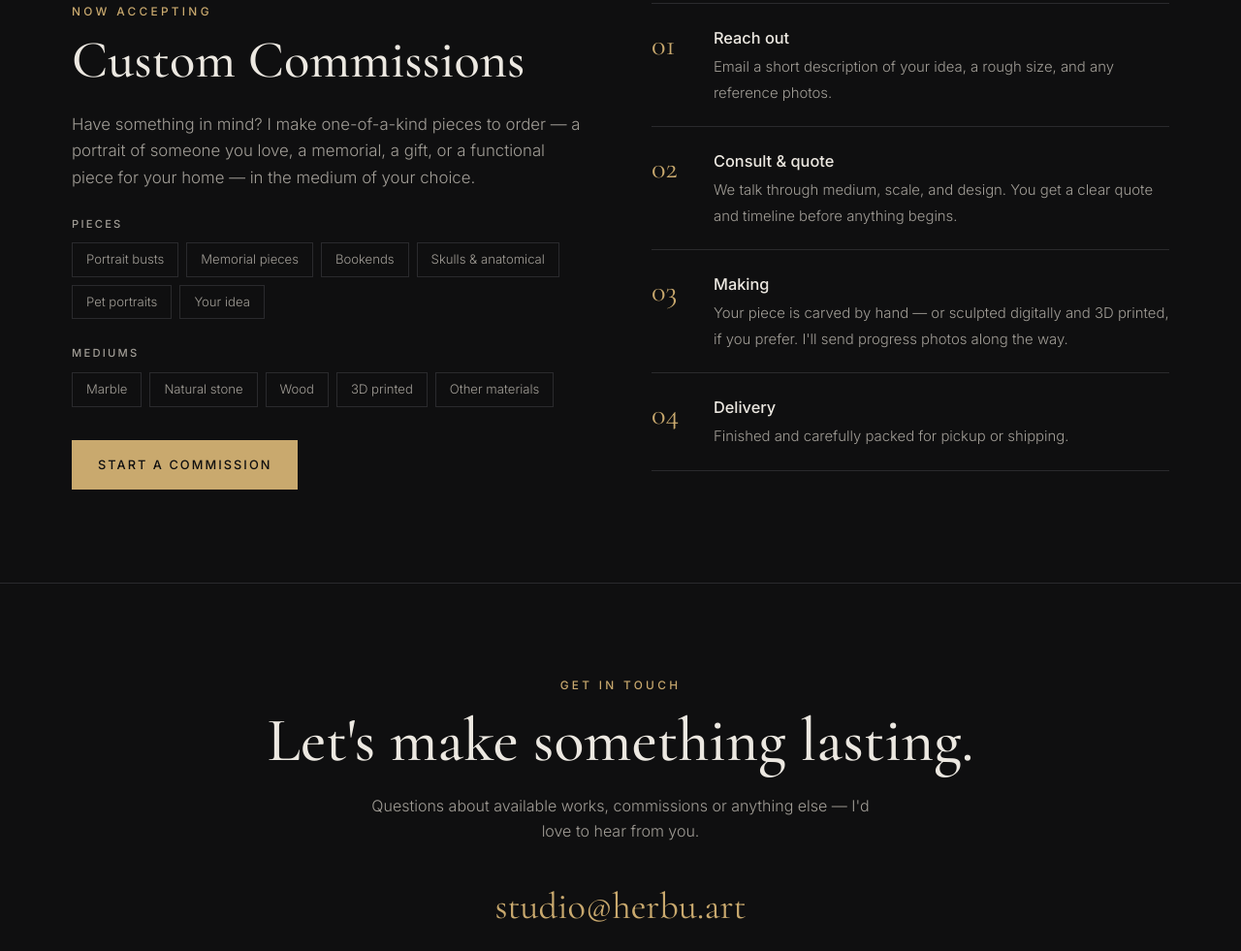
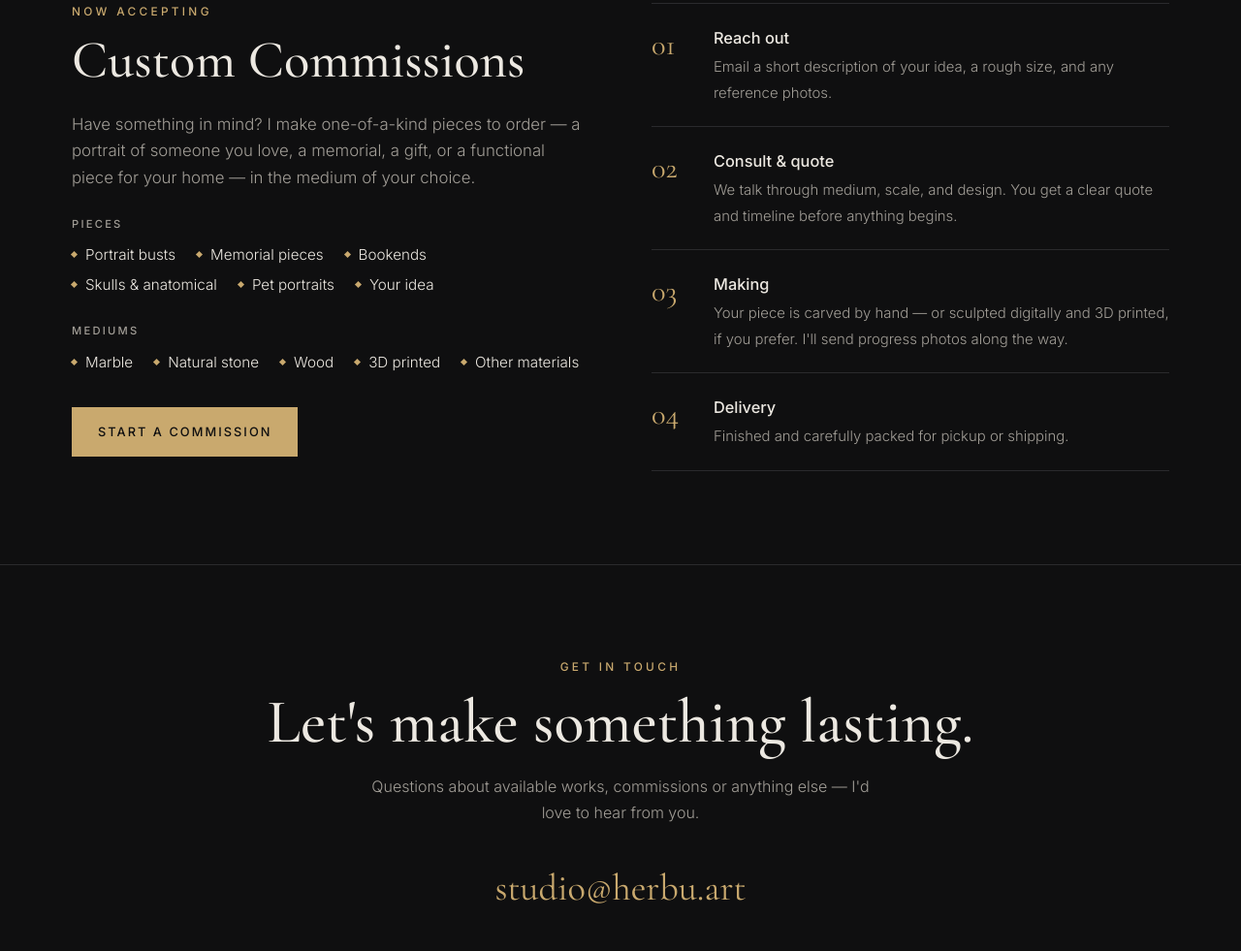
Before and after one commit to Klebby/herbu-site, a plain HTML site: page index.html in a window 1280 px wide. Shown: the part 4471-5452 px from the top of the page at 97% size. Drawn offline with nearby package versions, Linux system fonts and the light colour scheme.

Commit message:
Add files via upload

```diff
--- a/index.html
+++ b/index.html
@@ -124,10 +124,11 @@ section{padding:96px 0;border-top:1px solid var(--line)}
 .steps li::before{content:counter(s,decimal-leading-zero);position:absolute;left:0;top:18px;font-family:var(--serif);font-size:1.9rem;color:var(--accent)}
 .steps strong{display:block;font-weight:500;font-size:1.02rem;margin-bottom:2px}
 .steps span{color:var(--muted);font-size:.93rem}
-.ideas{display:flex;flex-wrap:wrap;gap:8px;margin:0 0 26px}
+.ideas{display:flex;flex-wrap:wrap;gap:6px 22px;margin:0 0 26px}
 .ideas-label{font-size:.7rem;letter-spacing:.2em;text-transform:uppercase;color:var(--muted);margin:24px 0 10px;font-weight:500}
 .intro .btn{margin-top:8px}
-.ideas span{border:1px solid var(--line);padding:6px 14px;font-size:.82rem;color:var(--muted)}
+.ideas span{display:inline-flex;align-items:center;gap:9px;font-size:.95rem;color:var(--text)}
+.ideas span::before{content:"";width:5px;height:5px;background:var(--accent);transform:rotate(45deg);flex:none}
 @media(max-width:860px){.comm{grid-template-columns:1fr;gap:40px}}
 
 /* contact */
```
